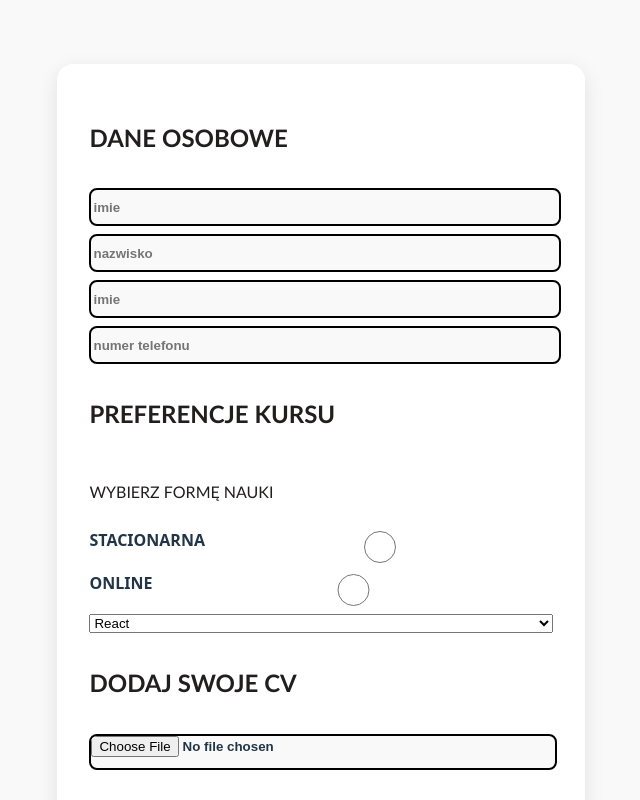
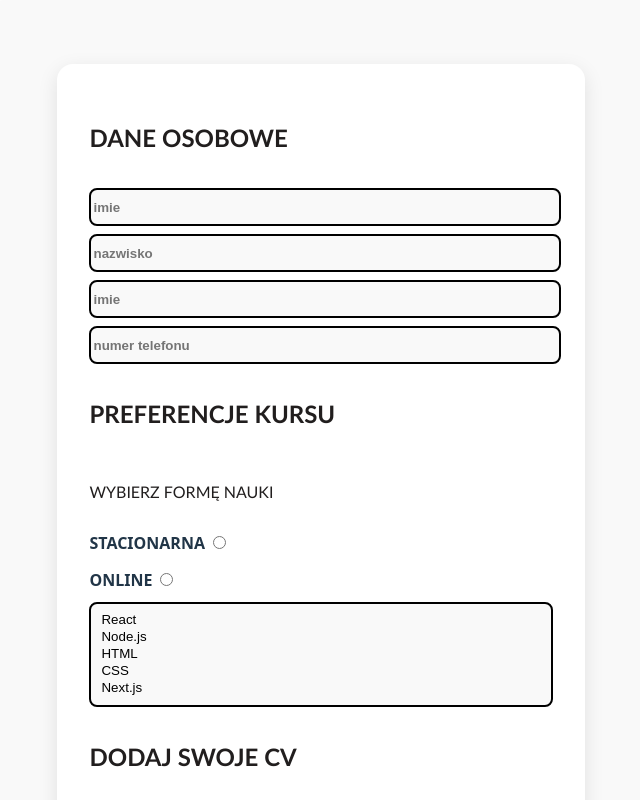
Before and after one commit to MrKris90Wlodowski/MODULE2_SPRINT_3, a React (Vite) app: page / in a window 1280 px wide. Shown: the top 800 px of the page, without its empty margins (351-991 px from the left). Built offline with nearby package versions, Linux system fonts and the light colour scheme.

Commit message:
fix: improve radio input type handling

```diff
--- a/src/App.jsx
+++ b/src/App.jsx
@@ -30,18 +30,18 @@ const App = () => {
       <Form onSubmit={handleSubmit(formData)}>
         <TextHeading>DANE OSOBOWE</TextHeading>
         <InputField
-          name="name"
+          id="name"
           placeholder="imie"
           type="text"
           register={register}
         ></InputField>
         <InputField
-          name="surname"
+          id="surname"
           placeholder="nazwisko"
           type="text"
           register={register}
         ></InputField>
-        <InputField name="email" placeholder="imie" type="email"></InputField>
+        <InputField id="email" placeholder="imie" type="email"></InputField>
         <InputField
           name="phone"
           placeholder="numer telefonu"
@@ -49,20 +49,14 @@ const App = () => {
         ></InputField>
         <TextHeading>PREFERENCJE KURSU</TextHeading>
         <TextHeading className={styleHeading.labelText}>WYBIERZ FORMĘ NAUKI</TextHeading>
-        <InputField type="radio" className={styleInput.inputDiv}>STACIONARNA</InputField>
-        <InputField type="radio" className={styleInput.inputDiv}>ONLINE</InputField>
-        <InputSelect size={5}>
-          <option>React</option>
-          <option>Node.js</option>
-          <option>HTML</option>
-          <option>CSS</option>
-          <option>Next.js</option>
-        </InputSelect>
+        <InputField type="radio" name="typeLearn" value="home">STACIONARNA</InputField>
+        <InputField type="radio" name="typeLearn"  value="online">ONLINE</InputField>
+        <InputSelect></InputSelect>
         <TextHeading>DODAJ SWOJE CV</TextHeading>
-        <InputField name="file" type="file"></InputField>
+        <InputField id="file" type="file"></InputField>
         <TextHeading>DOŚWIADCZENIE W PROGRAMOWANIU</TextHeading>
         <InputField
-          name="terms"
+          id="terms"
           type="checkbox"
           onClick={() => setShowButtonExp((prev) => !prev)}
           className={styleInput.inputDiv}
--- a/src/components/InputField/InputField.jsx
+++ b/src/components/InputField/InputField.jsx
@@ -1,20 +1,20 @@
 import style from "./InputField.module.css";
 
-const InputField = ({ name, placeholder, type, children, register, onClick, className}) => {
+const InputField = ({id, name, placeholder, type, children, register, onClick, value}) => {
   return (
-    <div className={`${className || ""}`}>
-    <label htmlFor={name} className={style.labelText}>
-      {children}
-    </label>
-    <input
+    <label htmlFor={id} className={style.labelText}>
+        {children}
+        <input
         className={style.inputText}
-        id={name}
+        id={id}
         placeholder={placeholder}
         type={type}
-        {...(register ? register(name) : {})}
+        value={value}
+        name={name}
+        {...(register ? register(id) : {})}
         onClick={onClick}
     />
-    </div>
+    </label>
   );
 };
 
--- a/src/components/InputField/InputField.module.css
+++ b/src/components/InputField/InputField.module.css
@@ -20,3 +20,11 @@
 .inputText:focus {
     background-color: #e2dcdc;
 }
+
+.inputText[type="radio"],
+.inputText[type="checkbox"] {
+    width:auto;
+    height: auto;
+    margin: 0.5rem;
+    text-align: center;
+}
--- a/src/components/InputSelect/InputSelect.jsx
+++ b/src/components/InputSelect/InputSelect.jsx
@@ -1,12 +1,13 @@
-const InputSelect = ({children}) => {
+import style from "./InputSelect.module.css"
+
+const techIT = ["React","Node.js","HTML","CSS","Next.js"]
+
+const InputSelect = () => {
     return (
-        <select>
-            {children}
-            {/* <option></option>
-            <option></option>
-            <option></option>
-            <option></option>
-            <option></option> */}
+        <select multiple size={techIT.length} className={style.inputSelect}>
+            {techIT.map((tech, index) => (
+                <option key={index} value={tech}>{tech}</option>
+            ))}
         </select>
     )
 }
--- a/src/components/InputSelect/InputSelect.module.css
+++ b/src/components/InputSelect/InputSelect.module.css
@@ -0,0 +1,13 @@
+.inputSelect {
+    padding: 0.5rem;
+    height: auto;
+    width: 100%;
+    border: 0.125rem solid black;
+    border-radius: 0.5rem;
+    background-color: #f9f9f9;
+    font-weight: 600;
+}
+
+.inputSelect:hover {
+    background-color: #e2dcdc;
+}
```
